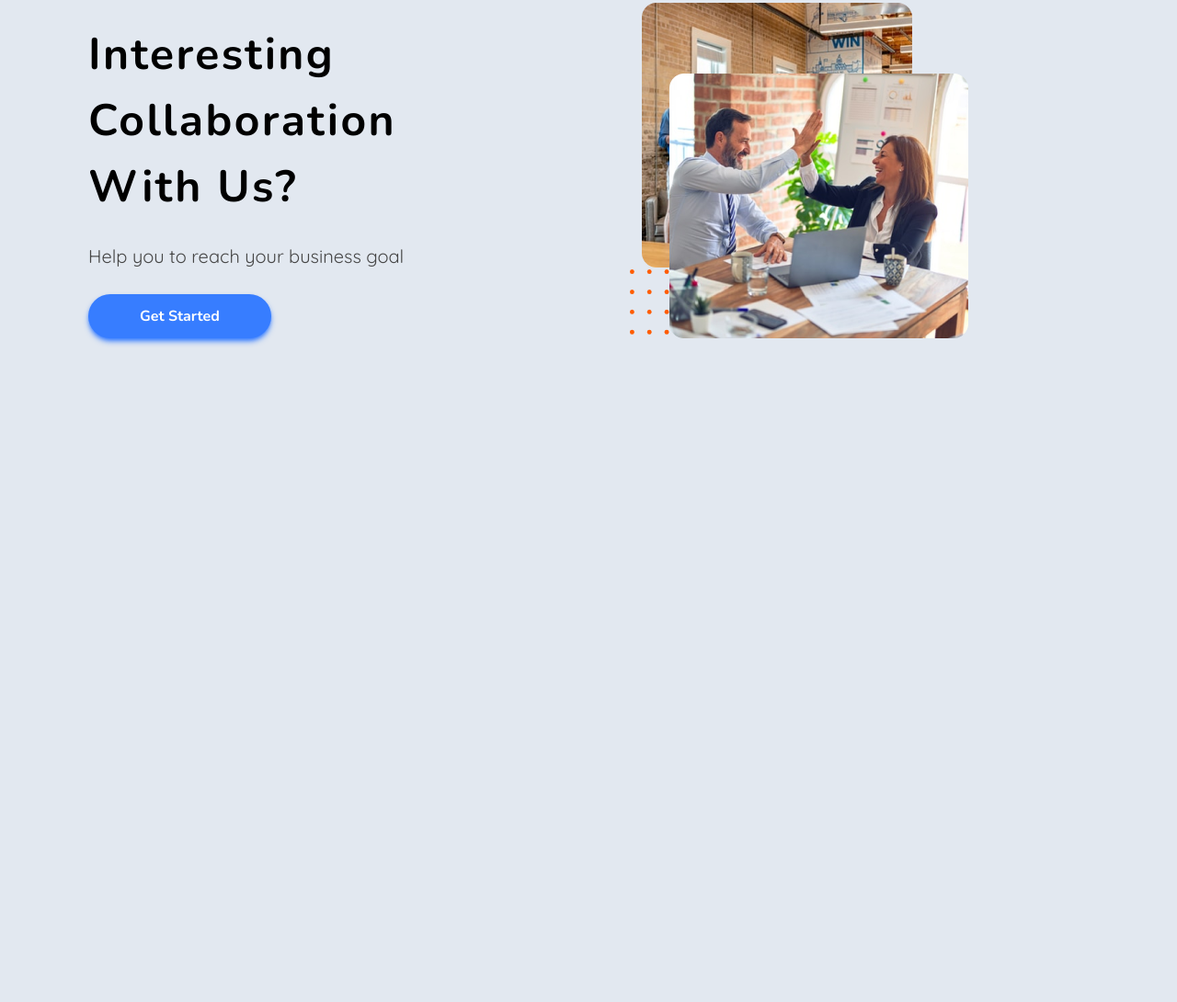
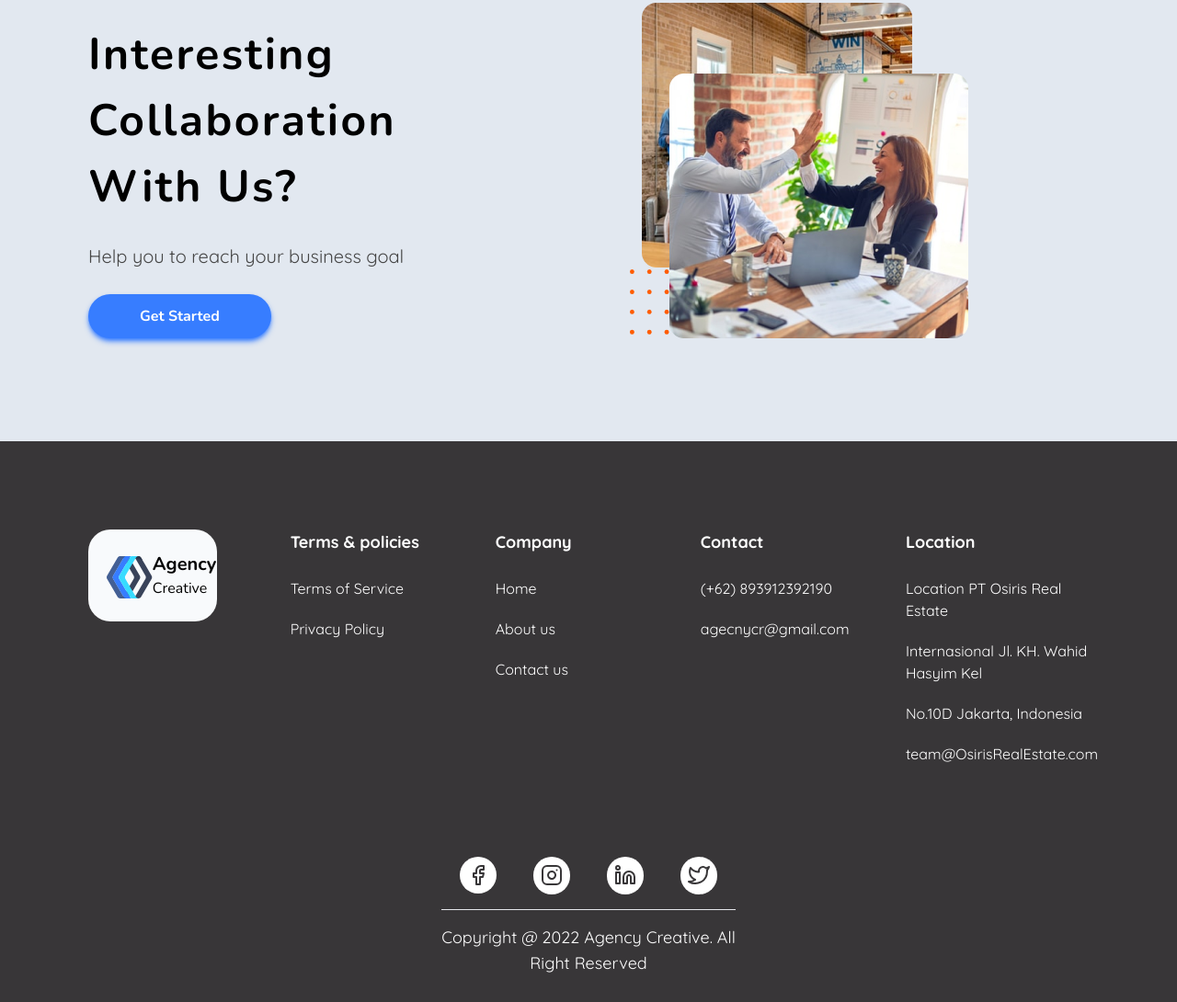
Before and after one commit to AlbinaBlazhko17/Agency_creative, a website: page src/index.html in a window 1280 px wide. Shown: the part 5483-6573 px from the top of the page at 92% size. Before the commit the page ends 5963 px from the top, so only its background shows below. Drawn offline with nearby package versions, Linux system fonts and the light colour scheme; files that its build step writes are made by us from their sources.

Commit message:
add footer

```diff
--- a/src/css/styles.css
+++ b/src/css/styles.css
@@ -79,3 +79,11 @@
 .feedback-text {
 	@apply text-left text-lg font-secondary text-opacity-80 text-grey leading-relaxed
 }
+
+.footer-list-title {
+	@apply mb-6 text-lg font-bold text-white font-secondary
+}
+
+.footer-list-links {
+	@apply mb-5 text-base font-light text-white font-secondary
+}
--- a/src/index.html
+++ b/src/index.html
@@ -8,7 +8,7 @@
 </head>
 <body class="font-body bg-slate-200">
 	<header class="px-28 py-6 flex justify-between align-middle">
-		<div class="inline-block">
+		<div>
 			<div class="grid grid-rows-2 grid-cols-2">
 				<img src="./assets/icons/logo.svg" class="row-span-2 h-full" alt="logo">
 				<div class="mt-auto text-xl font-bold">Agency</div>
@@ -181,8 +181,61 @@ With Us?</div>
 			</div>
 		</section>
 	</main>
-	<footer>
-
+	<footer class="bg-footer px-24 pt-24 pb-7">
+		<div class="flex justify-start">
+			<div class="bg-slate-50 h-[100px] rounded-3xl px-5 py-6 mr-20">
+				<div class="grid grid-rows-2 grid-cols-2">
+					<img src="./assets/icons/logo.svg" class="row-span-2 h-full" alt="logo">
+					<div class="mt-auto text-xl font-bold">Agency</div>
+					<div>Creative</div>
+				</div>
+			</div>
+			<div class="grid grid-cols-4 gap-x-6 mx-auto">
+				<div class="flex flex-col">
+					<div class="footer-list-title">Terms & policies</div>
+					<a href="#" class="footer-list-links">Terms of Service</a>
+					<a href="#" class="footer-list-links">Privacy Policy</a>
+				</div>
+				<div class="flex flex-col">
+					<div class="footer-list-title">Company</div>
+					<a href="#" class="footer-list-links">Home</a>
+					<a href="#" class="footer-list-links">About us</a>
+					<a href="#" class="footer-list-links">Contact us</a>
+				</div>
+				<div class="flex flex-col">
+					<div class="footer-list-title">Contact</div>
+					<a href="tel:+62893912392190" class="footer-list-links">(+62) 893912392190</a>
+					<a href="mailto:agecnycr@gmail.com" class="footer-list-links">agecnycr@gmail.com</a>
+				</div>
+				<div class="flex flex-col">
+					<div class="footer-list-title">Location</div>
+					<a href="#" class="footer-list-links">Location PT Osiris Real Estate</a>
+					<a href="#" class="footer-list-links">Internasional Jl. KH. Wahid Hasyim Kel</a>
+					<a href="#" class="footer-list-links">No.10D Jakarta, Indonesia</a>
+					<a href="#" class="footer-list-links">team@OsirisRealEstate.com</a>
+				</div>
+			</div>
+		</div>
+		<div class="px-96">
+			<div class="mt-20 text-center flex justify-around items-center mb-4">
+				<div class="bg-white rounded-full p-2">
+					<img src="./assets/icons/facebook.svg" alt="facebook">
+				</div>
+				<div class="bg-white rounded-full p-2">
+					<img src="./assets/icons/instagram.svg" alt="instagram">
+				</div>
+				<div class="bg-white rounded-full p-2">
+					<img src="./assets/icons/linkedin.svg" alt="linkedin">
+				</div>
+				<div class="bg-white rounded-full p-2">
+					<img src="./assets/icons/twitter.svg" alt="twitter">
+				</div>
+			</div>
+			<hr class="mb-4">
+			<div class="text-center text-white font-secondary text-lg">
+				Copyright @ 2022 Agency Creative. All Right Reserved
+			</div>
+		</div>
 	</footer>
 </body>
 </html>
--- a/tailwind.config.js
+++ b/tailwind.config.js
@@ -7,6 +7,7 @@ module.exports = {
         black: '#1D1D1D',
         grey: '#464646',
         primary: '#377DFF',
+        footer: '#383638',
       },
       fontFamily: {
         body: ['Nunito'],
```
Also changed, not shown: dist/css/styles.min.css, dist/index.html.
